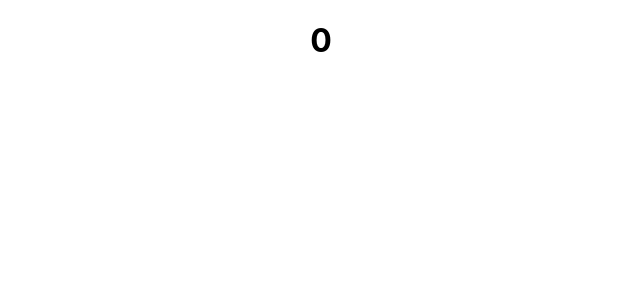
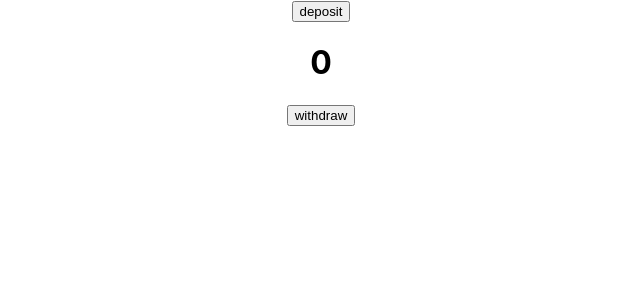
Before and after one commit to p6te/redux-practice, a React (Create React App) app: page / in a window 1280 px wide. Shown: the top 300 px of the page, without its empty margins (319-959 px from the left). Built offline with nearby package versions, Linux system fonts and the light colour scheme.

Commit message:
add buttons to change account value

```diff
--- a/src/App.js
+++ b/src/App.js
@@ -1,12 +1,22 @@
 import "./App.css";
-import { useSelector } from "react-redux";
+import { useSelector, useDispatch } from "react-redux";
+import { bindActionCreators } from "redux";
+import { actionCreators } from "./state/index";
 
 function App() {
   const account = useSelector((state) => state.account);
-  console.log(account);
+  const dispatch = useDispatch();
+
+  const { depositMoney, withdrawMoney } = bindActionCreators(
+    actionCreators,
+    dispatch
+  );
+
   return (
     <div className="App">
+      <button onClick={() => depositMoney(1000)}>deposit</button>
       <h1>{account}</h1>
+      <button onClick={() => withdrawMoney(2000)}>withdraw</button>
     </div>
   );
 }
--- a/src/state/index.js
+++ b/src/state/index.js
@@ -0,0 +1 @@
+export * as actionCreators from "./action-creators/index"
```
